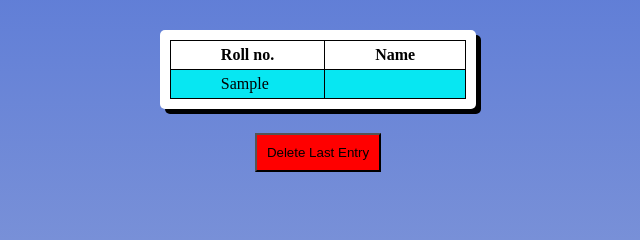
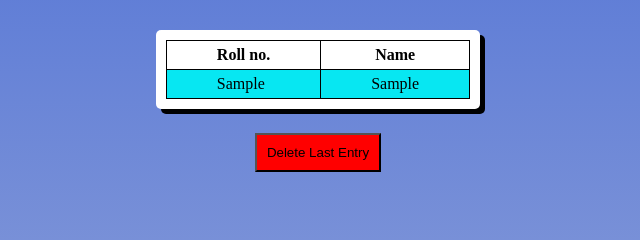
Before and after one commit to Aman-2110/IIITH_SSD, a plain HTML site: page ssd_lab_activity_5/studentRecords.html in a window 1280 px wide. Both pictures are taken after typing "Sample", "Sample" into the empty fields and a click on the button "Add New". Shown: the part 188-428 px from the top of the page, 322-962 px from the left. Drawn offline with Linux system fonts and the light colour scheme.

Commit message:
final lab 5

```diff
--- a/ssd_lab_activity_5/studentRecords.html
+++ b/ssd_lab_activity_5/studentRecords.html
@@ -32,7 +32,7 @@
               let rolln=document.getElementById("rollno").value;
               let table = document.getElementById("StudentDetails");
               var newRow = document.createElement("tr");
-              newRow.innerHTML = "<td>"+rolln+"</td><td>"+name+"</td>";
+              newRow.innerHTML = "<td>"+rolln+"</td><td>"+nam+"</td>";
               table.appendChild(newRow);
               numRows++;
               document.getElementById("name").value = "";
```
